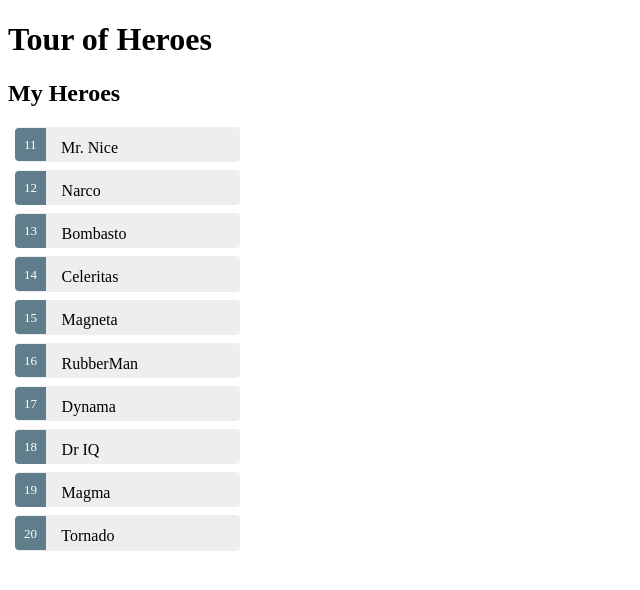
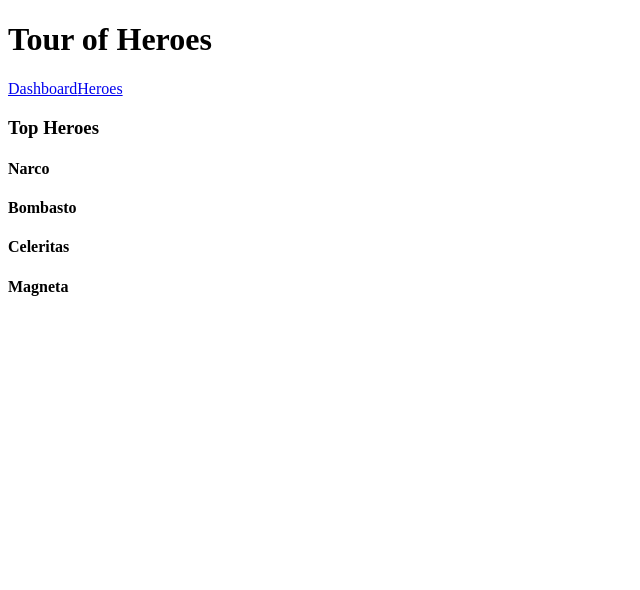
Before and after one commit to gamevnlc/angular-tour-of-heroes, an Angular app: page /dashboard in a window 1280 px wide. Shown: the top 590 px of the page, without its empty margins (0-640 px from the left). Built offline with nearby package versions, Linux system fonts and the light colour scheme.

Commit message:
add routing

```diff
--- a/src/app/app.component.html
+++ b/src/app/app.component.html
@@ -1,11 +1,7 @@
 <h1>{{title}}</h1>
-<h2>My Heroes</h2>
-<ul class="heroes">
-  <li *ngFor="let hero of heroes"
-    (click)="onSelect(hero)"
-    [class.selected]="hero === selectedHero">
-    <span class="badge">{{hero.id}}</span> {{hero.name}}
-  </li>
-</ul>
+<nav>
+    <a routerLink="/dashboard">Dashboard</a>
+    <a routerLink="/heroes">Heroes</a>
+</nav>
 
-<app-hero-detail [hero]="selectedHero"></app-hero-detail>
+<router-outlet></router-outlet>
--- a/src/app/app.component.ts
+++ b/src/app/app.component.ts
@@ -1,36 +1,10 @@
-import { Component, OnInit } from '@angular/core';
-import { Hero } from './hero';
-import { HeroService } from './hero.service';
-
-
-
+import { Component } from '@angular/core';
 
 @Component({
-  selector: 'app-root',
-  templateUrl: './app.component.html',
-  styleUrls: ['./app.component.css'],
-  providers: [HeroService]
+    selector: 'app-root',
+    templateUrl: './app.component.html'
 })
 
-export class AppComponent implements OnInit {
-
-  constructor(private heroService: HeroService) {
-
-  }
-
-  title = 'Tour of Heroes';
-  selectedHero: Hero;
-  heroes: Hero[];
-
-  ngOnInit(): void {
-    this.getHeroes();
-  }
-
-  onSelect(hero: Hero): void {
-    this.selectedHero = hero;
-  }
-
-  getHeroes(): void {
-    this.heroService.getHeroes().then(heroes => this.heroes = heroes);
-  }
+export class AppComponent {
+    title = 'Tour of Heroes';
 }
--- a/src/app/app.module.ts
+++ b/src/app/app.module.ts
@@ -2,21 +2,43 @@
 import { NgModule } from '@angular/core';
 import { NgbModule } from '@ng-bootstrap/ng-bootstrap'; // Bootstrap
 import { FormsModule } from '@angular/forms'; // NgModel lives here
+import { RouterModule } from '@angular/router';
 
 import { AppComponent } from './app.component';
 import { HeroDetailComponent } from './hero-detail.component';
+import { HeroesComponent } from './heroes.component';
+import { HeroService } from './hero.service';
+import { DashboardComponent } from './dashboard.component';
+
 
 @NgModule({
   declarations: [
     AppComponent,
-    HeroDetailComponent
+    HeroesComponent,
+    HeroDetailComponent,
+    DashboardComponent
   ],
   imports: [
     BrowserModule,
     NgbModule.forRoot(),
-    FormsModule // <-- Import the FormsModule before binding with [(ngModel)]
+    FormsModule, // <-- Import the FormsModule before binding with [(ngModel)],
+    RouterModule.forRoot([
+      {
+        path: 'heroes',
+        component: HeroesComponent
+      },
+      {
+        path: 'dashboard',
+        component: DashboardComponent
+      },
+      {
+        path: '',
+        redirectTo: '/dashboard',
+        pathMatch: 'full'
+      }
+    ])
   ],
-  providers: [],
+  providers: [HeroService],
   bootstrap: [AppComponent]
 })
 export class AppModule { }
--- /dev/null
+++ b/src/app/dashboard.component.html
@@ -0,0 +1,9 @@
+<h3>Top Heroes</h3>
+
+<div class="grid grid-pad">
+    <div *ngFor="let hero of heroes" class="col-1-4">
+        <div class="module hero">
+            <h4>{{ hero.name }}</h4>
+        </div>
+    </div>
+</div>
--- /dev/null
+++ b/src/app/dashboard.component.ts
@@ -0,0 +1,19 @@
+import { Component, OnInit } from '@angular/core';
+
+import { Hero } from './hero';
+import { HeroService } from './hero.service';
+
+@Component({
+    selector: 'my-dashboard',
+    templateUrl: './dashboard.component.html'
+})
+
+export class DashboardComponent implements OnInit {
+    heroes: Hero[] = [];
+
+    constructor (private heroService: HeroService) {}
+
+    ngOnInit(): void {
+        this.heroService.getHeroes().then(heroes => this.heroes = heroes.slice(1, 5));
+    }
+}
--- a/src/app/hero.service.ts
+++ b/src/app/hero.service.ts
@@ -7,4 +7,10 @@
     getHeroes(): Promise<Hero[]> {
         return Promise.resolve(HEROES);
     }
+
+    getHeroresSlowly(): Promise<Hero[]> {
+        return new Promise(resolve => {
+            setTimeout(() => resolve(this.getHeroes()), 2000);
+        });
+    }
 }
--- /dev/null
+++ b/src/app/heroes.component.html
@@ -0,0 +1,10 @@
+<h2>My Heroes</h2>
+<ul class="heroes">
+  <li *ngFor="let hero of heroes"
+    (click)="onSelect(hero)"
+    [class.selected]="hero === selectedHero">
+    <span class="badge">{{hero.id}}</span> {{hero.name}}
+  </li>
+</ul>
+
+<app-hero-detail [hero]="selectedHero"></app-hero-detail>
--- /dev/null
+++ b/src/app/heroes.component.ts
@@ -0,0 +1,33 @@
+import { Component, OnInit } from '@angular/core';
+import { Hero } from './hero';
+import { HeroService } from './hero.service';
+
+
+@Component({
+  selector: 'my-heroes',
+  templateUrl: './heroes.component.html',
+  styleUrls: ['./heroes.component.css'],
+  providers: []
+})
+
+export class HeroesComponent implements OnInit {
+
+  constructor(private heroService: HeroService) {
+
+  }
+
+  selectedHero: Hero;
+  heroes: Hero[];
+
+  ngOnInit(): void {
+    this.getHeroes();
+  }
+
+  onSelect(hero: Hero): void {
+    this.selectedHero = hero;
+  }
+
+  getHeroes(): void {
+    this.heroService.getHeroresSlowly().then(heroes => this.heroes = heroes);
+  }
+}
```
Also changed, not shown: src/app/heroes.component.css (renamed from src/app/app.component.css), 1 other file (tests, documents, lock files or other folders).
